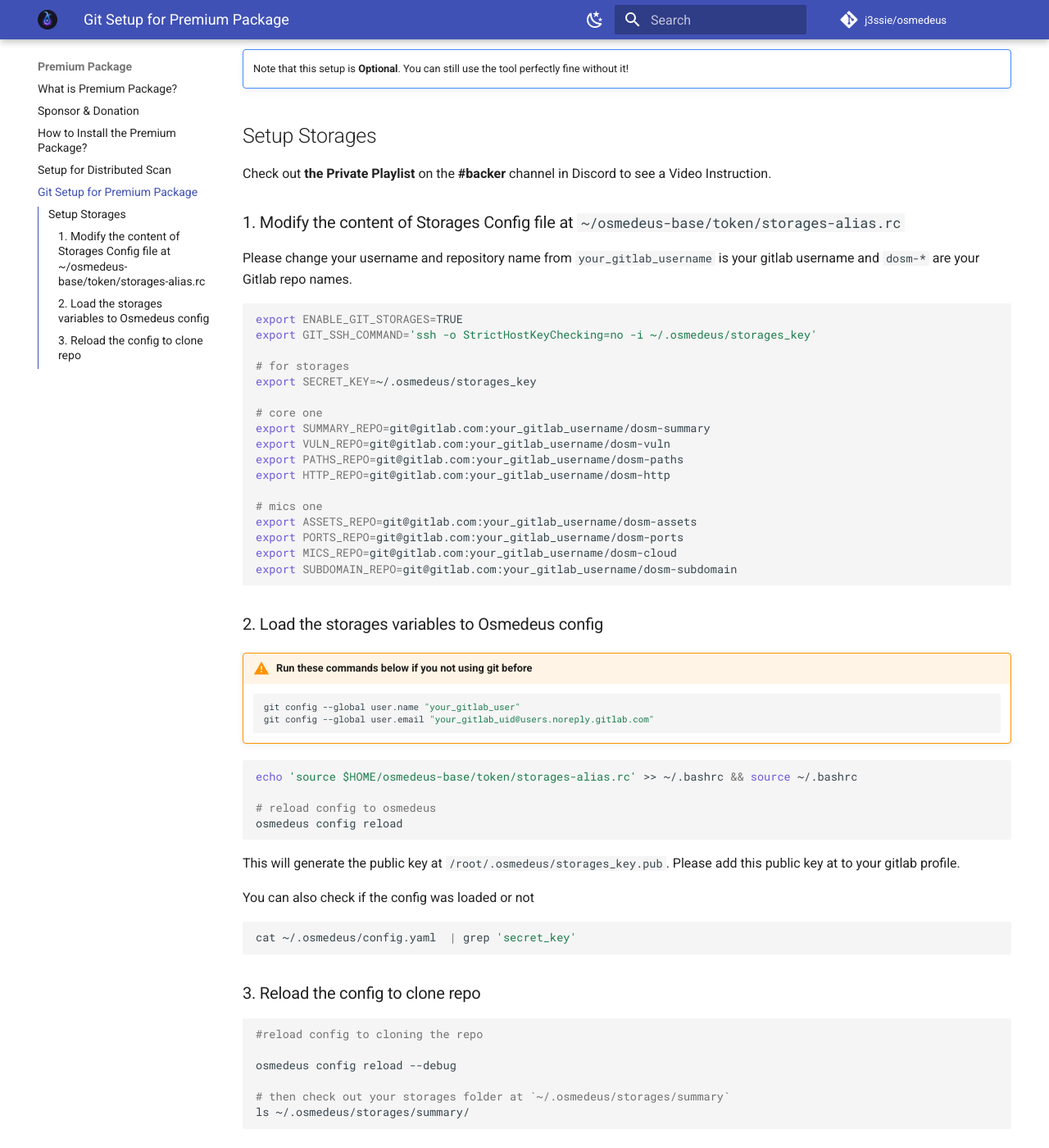
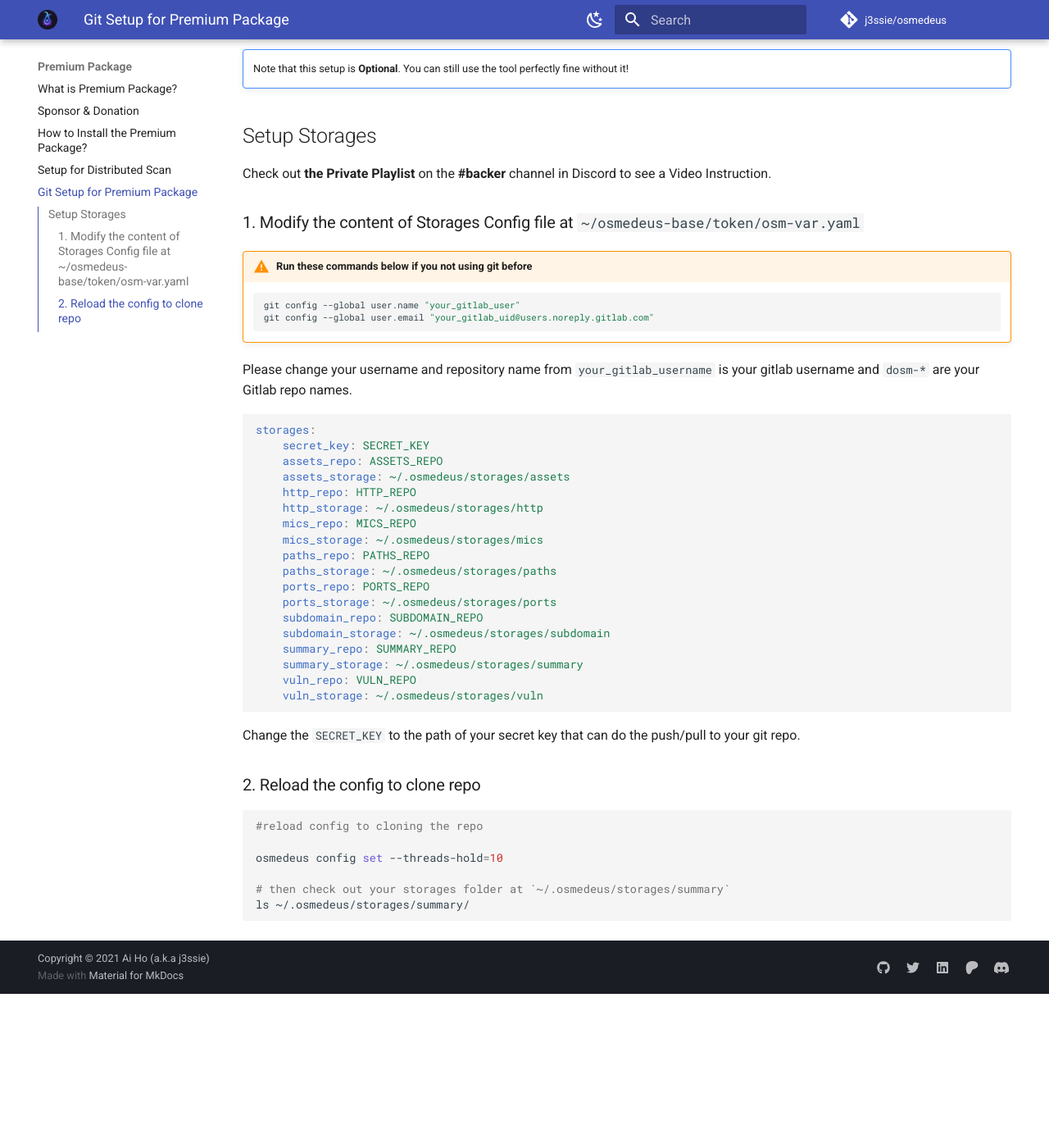
Before and after one commit to osmedeus/documentation, an MkDocs documentation site: the page built from src/premium/git-setup.md, in a window 1280 px wide and 1400 px high, scrolled down 272 px. Shown: the whole window at 82% size. Built offline with MkDocs 1.6.1 and Material for MkDocs 9.7.7, drawn with Linux system fonts in a browser that asks for light colours; emoji names are drawn with the system emoji font; comment, search, counter and statistics services are not loaded; after the commit the page ends 1484 px from its top, so only the background shows below that.

Commit message:
Update Documentation Page Thu Sep  7 21:39:58 +07 2023

````diff
--- a/src/premium/git-setup.md
+++ b/src/premium/git-setup.md
@@ -9,33 +9,8 @@
 
 Check out **the Private Playlist** on the **#backer** channel in Discord to see a Video Instruction.
 
-### 1. Modify the content of Storages Config file at `~/osmedeus-base/token/storages-alias.rc`
+### 1. Modify the content of Storages Config file at `~/osmedeus-base/token/osm-var.yaml`
 
-Please change your username and repository name from `your_gitlab_username` is your gitlab username and `dosm-*` are your Gitlab repo names.
-
-
-```shell
-export ENABLE_GIT_STORAGES=TRUE
-export GIT_SSH_COMMAND='ssh -o StrictHostKeyChecking=no -i ~/.osmedeus/storages_key'
-
-# for storages
-export SECRET_KEY=~/.osmedeus/storages_key
-
-# core one
-export SUMMARY_REPO=git@gitlab.com:your_gitlab_username/dosm-summary
-export VULN_REPO=git@gitlab.com:your_gitlab_username/dosm-vuln
-export PATHS_REPO=git@gitlab.com:your_gitlab_username/dosm-paths
-export HTTP_REPO=git@gitlab.com:your_gitlab_username/dosm-http
-
-# mics one
-export ASSETS_REPO=git@gitlab.com:your_gitlab_username/dosm-assets
-export PORTS_REPO=git@gitlab.com:your_gitlab_username/dosm-ports
-export MICS_REPO=git@gitlab.com:your_gitlab_username/dosm-cloud
-export SUBDOMAIN_REPO=git@gitlab.com:your_gitlab_username/dosm-subdomain
-```
-
-
-### 2. Load the storages variables to Osmedeus config
 
 !!! warning "Run these commands below if you not using git before"
 
@@ -44,27 +19,37 @@
     git config --global user.email "your_gitlab_uid@users.noreply.gitlab.com"
     ```
 
-```shell
-echo 'source $HOME/osmedeus-base/token/storages-alias.rc' >> ~/.bashrc && source ~/.bashrc
+Please change your username and repository name from `your_gitlab_username` is your gitlab username and `dosm-*` are your Gitlab repo names.
 
-# reload config to osmedeus
-osmedeus config reload
+```yaml
+storages:
+    secret_key: SECRET_KEY
+    assets_repo: ASSETS_REPO
+    assets_storage: ~/.osmedeus/storages/assets
+    http_repo: HTTP_REPO
+    http_storage: ~/.osmedeus/storages/http
+    mics_repo: MICS_REPO
+    mics_storage: ~/.osmedeus/storages/mics
+    paths_repo: PATHS_REPO
+    paths_storage: ~/.osmedeus/storages/paths
+    ports_repo: PORTS_REPO
+    ports_storage: ~/.osmedeus/storages/ports
+    subdomain_repo: SUBDOMAIN_REPO
+    subdomain_storage: ~/.osmedeus/storages/subdomain
+    summary_repo: SUMMARY_REPO
+    summary_storage: ~/.osmedeus/storages/summary
+    vuln_repo: VULN_REPO
+    vuln_storage: ~/.osmedeus/storages/vuln
 ```
 
-This will generate the public key at `/root/.osmedeus/storages_key.pub`. Please add this public key at to your gitlab profile.
+Change the `SECRET_KEY` to the path of your secret key that can do the push/pull to your git repo.
 
-You can also check if the config was loaded or not
-
-```shell
-cat ~/.osmedeus/config.yaml  | grep 'secret_key'
-```
-
-### 3. Reload the config to clone repo
+### 2. Reload the config to clone repo
 
 ```shell
 #reload config to cloning the repo
 
-osmedeus config reload --debug
+osmedeus config set --threads-hold=10
 
 # then check out your storages folder at `~/.osmedeus/storages/summary`
 ls ~/.osmedeus/storages/summary/
````
Also changed, not shown: docs/installation/notification/index.html (+42 -54 lines), docs/installation/token/index.html (+12 -7 lines), docs/premium/git-setup/index.html (+27 -42 lines), docs/sitemap.xml (+29 -29 lines), src/installation/notification.md (+35 -46 lines), src/installation/token.md (+12 -6 lines), docs/search/search_index.json, 1 other file.
